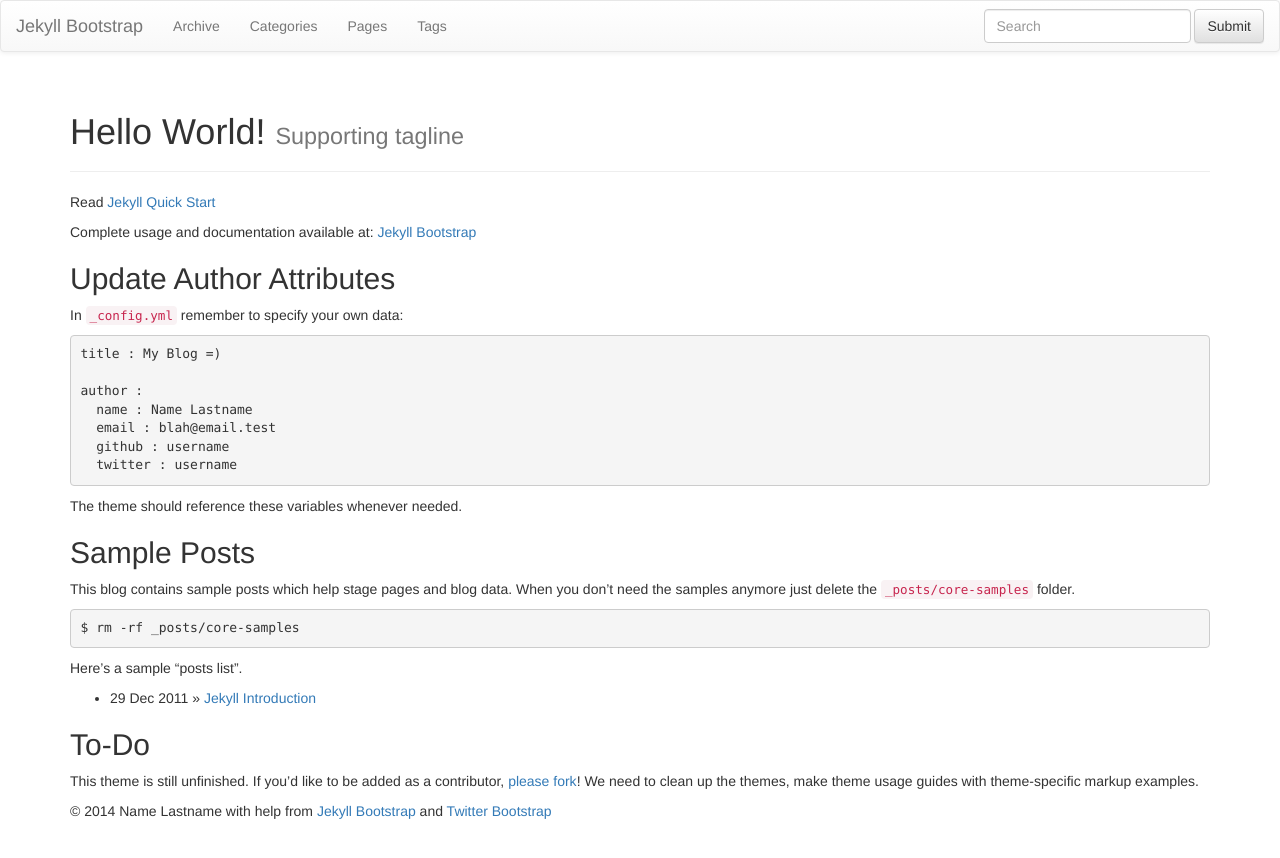
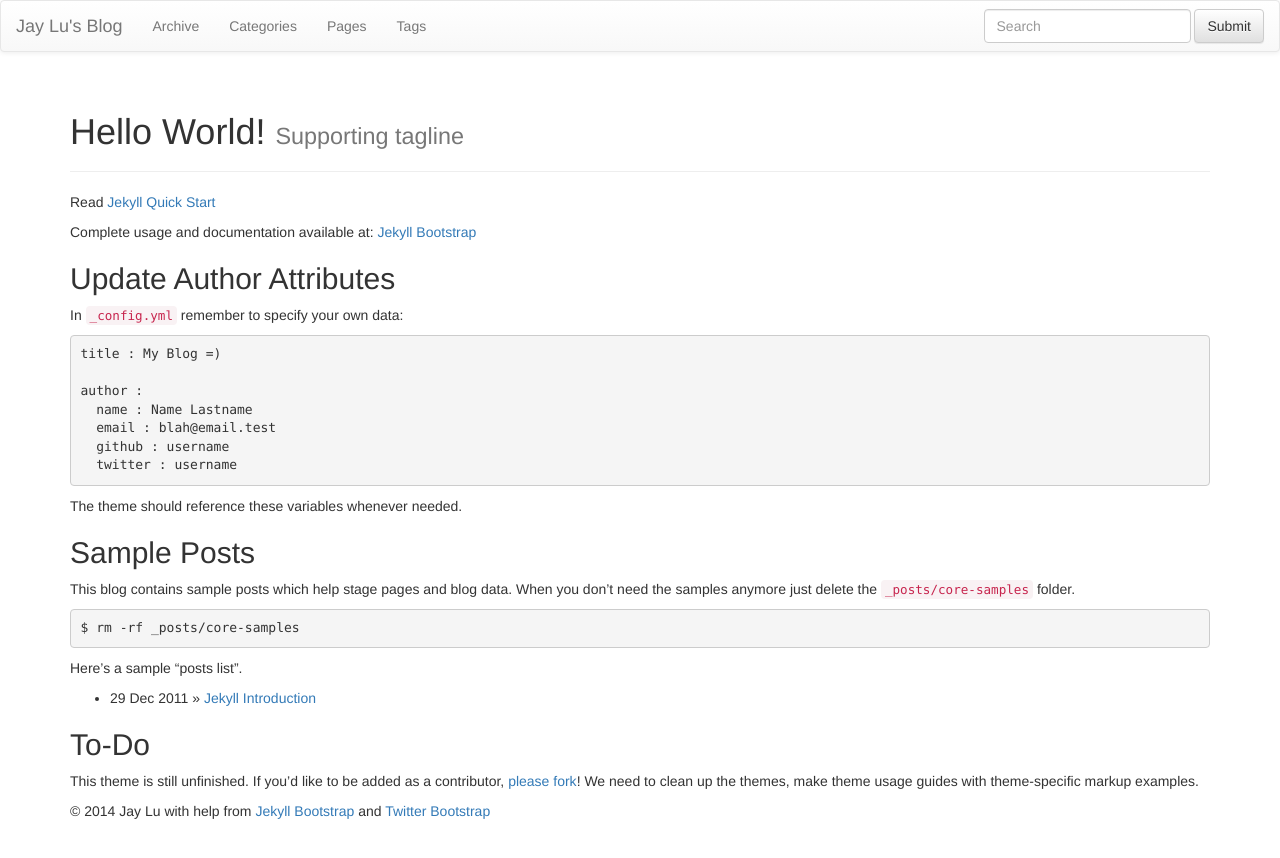
Before and after one commit to jaylu/blog-archive, a Jekyll site: the page built from index.md, in a window 1280 px wide. Shown: the top 858 px of the page. Built offline with Jekyll 4.4.1, drawn with Linux system fonts in a browser that asks for light colours; nearby versions of some CDN libraries; library files that are not in the unit come from our copies.

Commit message:
modify the _config.yml

```diff
--- a/_config.yml
+++ b/_config.yml
@@ -8,12 +8,12 @@ highlighter: pygments
 # Themes are encouraged to use these universal variables
 # so be sure to set them if your theme uses them.
 #
-title : Jekyll Bootstrap
+title : Jay Lu's Blog
 tagline: Site Tagline
 author :
-  name : Name Lastname
-  email : blah@email.test
-  github : username
+  name : Jay Lu
+  email : jayjjlu@gmail.com
+  github : jaylu
   twitter : username
   feedburner : feedname
 
@@ -25,7 +25,7 @@ author :
 # Else if you are pushing to username.github.io, replace with your username.
 # Finally if you are pushing to a GitHub project page, include the project name at the end.
 #
-production_url : http://username.github.io
+production_url : http://jaylu.gitcafe.com
 
 # All Jekyll-Bootstrap specific configurations are namespaced into this hash
 #
```
